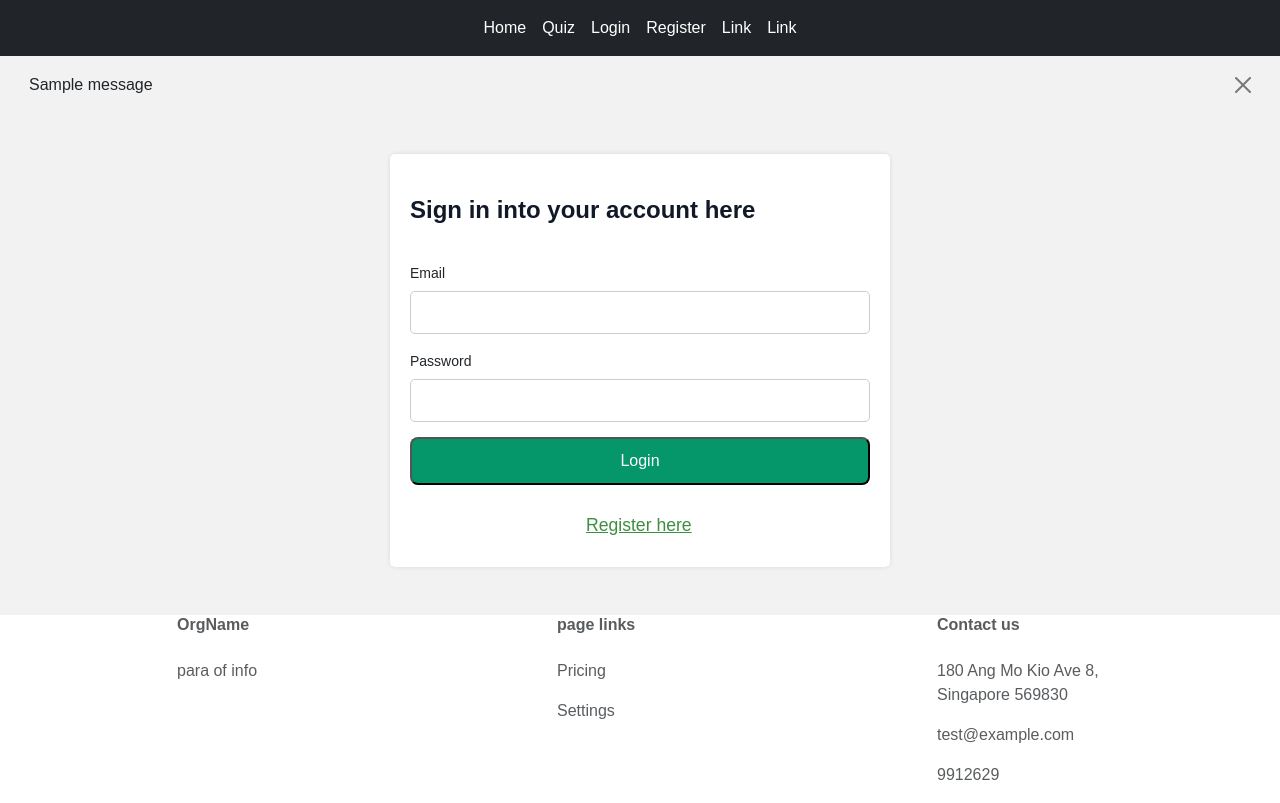
After one commit to ronjohn5on/hackathon2023, a Flask app: page /login in a window 1280 px wide. The commit adds this page. Run offline with Flask 3, Linux system fonts and the light colour scheme; tables that the repository leaves empty hold one stand-in row (values such as "Sample post"); one stand-in notice (Sample message) is shown; some libraries are stand-ins or nearby versions.

Commit message:
login+logout+signup

```diff
--- a/__init__.py
+++ b/__init__.py
@@ -1,13 +1,134 @@
-from flask import Flask, render_template, request, redirect, url_for
+from flask import Flask, render_template, request, redirect, url_for, session, flash
+from flask_login import current_user, LoginManager, UserMixin, login_user, logout_user, login_required
 from app import *
+from models.users.login import LoginForm
+from models.users.register import RegistrationForm, ProfileForm
 from models.users.users import Users
 from sqlalchemy import func, desc
+import random
+import string
 
+from flask_session import Session
+import bcrypt
+
+
+
+login_manager = LoginManager(app)
+login_manager.init_app(app)
+login_manager.login_view = 'login'
+
+app.config['SECRET_KEY'] = '!QAZ@WSX#EDC$RFV%TGB'
+app.config['SESSION_TYPE'] = 'filesystem'
+app.config['SESSION_PERMANENT'] = True
+app.config['PERMANENT_SESSION_LIFETIME'] = timedelta(minutes=20)  # Set session timeout to 30 minutes
+Session(app)
+
+DEFAULT_PROFILE_PICTURE = "Placeholder.png"
+
+@login_manager.user_loader
+def load_user(user_id):
+    return Users.query.get(int(user_id))
+
+# Function to generate a random token
+def generate_token():
+    return ''.join(random.choices(string.ascii_letters + string.digits, k=32))
 
 @app.route('/')
 @app.route('/home')
 def home():
     return render_template('home.html')
+
+# Account Management
+@app.route('/register', methods=['GET', 'POST'])
+def register():
+
+    if session.get('logged_in'):
+        return redirect('/home')
+
+    form = RegistrationForm()
+
+    if form.validate_on_submit():
+        email = form.email.data
+        username = form.username.data
+        password = form.password.data
+        profile_picture = DEFAULT_PROFILE_PICTURE
+
+        token = generate_token()
+
+        # Check if user with the same email already exists
+        existing_user = Users.query.filter_by(email=email).first()
+        if existing_user:
+            flash('Email/Username already exists. Please choose a different email/username.', category='alert-danger')
+            return redirect(url_for('register'))
+
+        # Check if user with the same username already exists
+        existing_user_username = Users.query.filter_by(username=username).first()
+        if existing_user_username:
+            flash('Email/Username already exists. Please choose a different email/username.', category='alert-danger')
+            return redirect(url_for('register'))
+
+        # Hash the password
+        hashed_password = bcrypt.hashpw(password.encode('utf-8'), bcrypt.gensalt())
+
+        # Create a new user object
+        new_user = Users(email=email, username=username, password=hashed_password, profile_picture=profile_picture)
+
+        # Add the new user to the database
+        db.session.add(new_user)
+        db.session.commit()
+
+        flash('Registration successful! Please verify your email before logging in!', category='alert-success')
+        return redirect(url_for('login'))
+
+    return render_template('register.html', form=form)
+
+
+
+@app.route('/login', methods=['GET', 'POST'])
+def login():
+
+    if session.get('logged_in'):
+        return redirect('/home')
+
+    form = LoginForm()
+    if form.validate_on_submit():
+        email = form.email.data
+        password = form.password.data
+
+        # Fetch the user from the database based on the provided email
+        user = Users.query.filter_by(email=email).first()
+
+        if user:
+                if bcrypt.checkpw(password.encode('utf-8'), user.password.encode('utf-8')):
+                    # Authentication successful, perform login
+                    # You can use session or Flask-Login for user session management
+
+                    login_user(user)  # Set the user in the session
+                    session['username'] = user.username
+                    session['logged_in'] = True
+                    flash('Login successful!', category='alert-success')
+                    next_page = request.args.get('next') or url_for('home')
+
+
+                    if next_page == url_for('home'):
+                        return redirect(url_for('home'))
+                    # return redirect(next_page)
+                else:
+                    flash('Invalid credentials.', category='alert-danger')
+                    return redirect(url_for('login'))
+        else:
+            flash('Invalid credentials.', category='alert-danger')
+            return redirect(url_for('login'))
+
+    return render_template('login.html', form=form)
+
+@app.route('/logout')
+def logout():
+    session.clear()
+    session['logged_in'] = False
+    logout_user()
+    flash('You have been logged out.', category='alert-success')
+    return redirect(url_for('home'))
 
 @app.route('/quiz')
 def quiz():
--- /dev/null
+++ b/models/users/login.py
@@ -0,0 +1,9 @@
+from flask import Flask, render_template, redirect, url_for, flash
+from flask_wtf import FlaskForm, RecaptchaField
+from wtforms import StringField, PasswordField, SubmitField
+from wtforms.validators import DataRequired, Email, EqualTo, ValidationError, Email
+
+class LoginForm(FlaskForm):
+    email = StringField('Email', validators=[DataRequired(), Email(message="Enter a valid email address. (e.g. John@gmail.com)")])
+    password = PasswordField('Password', validators=[DataRequired()])
+    submit = SubmitField('Login')
--- /dev/null
+++ b/static/login.css
@@ -0,0 +1,156 @@
+/* Styles for the login page */
+body {
+    font-family: Arial, sans-serif;
+    background-color: #f2f2f2;
+}
+
+h1 {
+    text-align: center;
+    color: #333;
+    padding-top: 20px;
+}
+
+.flash-messages {
+    list-style: none;
+    padding: 0;
+    margin-bottom: 20px;
+}
+
+.flash-messages li {
+    color: #FF0000;
+    text-align: center;
+}
+
+form {
+    width: 500px;
+    margin: 0 auto;
+    background-color: #fff;
+    padding: 20px;
+    border-radius: 5px;
+    box-shadow: 0px 0px 5px rgba(0, 0, 0, 0.1);
+    margin-top: 40px;
+    margin-bottom: 30px;
+}
+
+form h1 {
+    font-size: 1.5rem;
+    line-height: 2rem;
+    text-align: left;
+    --tw-text-opacity: 1;
+    color: rgb(17 24 39 / var(--tw-text-opacity));
+    font-weight: 700;
+    font-family: 'DM Sans', sans-serif;
+    margin-bottom: 35px;
+}
+
+form label {
+    font-size: .875rem;
+    line-height: 1.25rem;
+    margin-bottom: .5rem;
+    font-weight: 400;
+    font-family: 'DM Sans', sans-serif;
+}
+
+form span a{
+    font-size: .875rem;
+    line-height: 1.25rem;
+    margin-bottom: .5rem;
+    font-weight: 400;
+    font-family: 'DM Sans', sans-serif;
+    margin-left: 280px;
+    color: #3e8e41;
+}
+
+form span a:hover{
+    transition: color 0.3s ease;
+}
+
+form input[type="text"],
+form input[type="password"] {
+    width: 100%;
+    padding: 10px;
+    border: 1px solid #ccc;
+    border-radius: 5px;
+    margin-bottom: 15px;
+    font-size: 14px;
+}
+
+form input[type="submit"] {
+    background-color: rgb(5 150 105);
+    border-radius: .5rem;
+    width: 100%;
+    font-family: 'DM Sans', sans-serif;
+    font-weight: 500;
+    text-align: center;
+    padding-top: .625rem;
+    padding-bottom: .625rem;
+    color: white;
+    transition: background-color 0.3s ease;
+}
+
+form input[type="submit"]:hover {
+    opacity: 1;
+    background-color: rgb(4 120 87);
+}
+
+form h2{
+    margin-top: 1.0rem;
+    margin-bottom: 0.5rem;
+}
+
+form h2 a{
+    position: relative;
+    font-size: 1.10rem;
+    line-height: 1.25rem;
+    margin-bottom: .5rem;
+    font-weight: 500;
+    font-family: 'DM Sans', sans-serif;
+    color: #3e8e41;
+    text-align: center;
+    margin-top: 2.0rem;
+    margin-left: 176px;
+}
+
+form h2 a:hover{
+    transition: color 0.3s ease;
+}
+
+form button {
+    background-color: #4CAF50;
+    color: #fff;
+    padding: 10px 20px;
+    border: none;
+    border-radius: 5px;
+    cursor: pointer;
+    font-size: 14px;
+    transition: background-color 0.3s ease;
+}
+
+form button:hover {
+    background-color: #45a049;
+}
+
+form button:active {
+    background-color: #3e8e41;
+}
+
+form .form-footer {
+    margin-top: 15px;
+    text-align: center;
+}
+
+form .form-footer a {
+    color: #555;
+    text-decoration: none;
+}
+
+form .form-footer a:hover {
+    text-decoration: underline;
+}
+
+.g-recaptcha {
+    transform:scale(1.0);
+    transform-origin:0 0;
+    margin-top: 10px;
+    margin-bottom: 20px;
+}
--- a/templates/includes/navbar.html
+++ b/templates/includes/navbar.html
@@ -8,12 +8,20 @@
         <li class="nav-item">
           <a class="nav-link active" href="/quiz">Quiz</a>
         </li>
+        {% if not current_user.is_authenticated %}
         <li class="nav-item">
-          <a class="nav-link active" href="#">link</a>
+          <a class="nav-link active" href="/login">Login</a>
         </li>
+        {% else %}
         <li class="nav-item">
-          <a class="nav-link active" href="#">Link</a>
+          <a class="nav-link active" href="/logout">Logout</a>
         </li>
+        {% endif %}
+        {% if not current_user.is_authenticated %}
+        <li class="nav-item">
+          <a class="nav-link active" href="/register">Register</a>
+        </li>
+        {% endif %}
         <li class="nav-item">
           <a class="nav-link active" href="#">Link</a>
         </li>
--- /dev/null
+++ b/templates/login.html
@@ -0,0 +1,36 @@
+{% extends "base.html" %}
+{% block title %}SaveThePlanet - Login{% endblock %}
+{% block content %}
+
+{% block style %}
+<link rel="stylesheet" href="{{ url_for('static', filename='login.css') }}"/>
+{% endblock %}
+
+{% with messages = get_flashed_messages(with_categories=true) %}
+  {% if messages %}
+    {% for category, message in messages %}
+      <div class="alert {{category}} alert-dismissible fade show" role="alert">
+        <span>{{ message }}</span>
+        <button type="button" class="btn-close" data-bs-dismiss="alert" aria-label="Close"></button>
+      </div>
+    {% endfor %}
+  {% endif %}
+{% endwith %}
+
+    <form method="POST" action="{{ url_for('login') }}" id="loginForm">
+        <h1>Sign in into your account here</h1>
+        {{ form.csrf_token }}
+        {{ form.email.label }} {{ form.email(id='email') }}<br>
+        {% for err in form.email.errors %}
+        <p style="color: red; font-size: 15px;;">{{err}}</p>
+        {% endfor %}
+        {{ form.password.label }}{{ form.password(id='password') }}<br>
+        {{ form.submit }}
+        <h2><a href="{{ url_for('register') }}">Register here</a></h2>
+    </form>
+
+    <script src="https://code.jquery.com/jquery-3.3.1.slim.min.js"></script>
+    <script src="https://cdnjs.cloudflare.com/ajax/libs/popper.js/1.14.7/umd/popper.min.js"></script>
+    <script src="https://stackpath.bootstrapcdn.com/bootstrap/4.3.1/js/bootstrap.min.js"></script>
+
+{% endblock %}
```
Also changed, not shown: models/users/register.py (added, +15 -0 lines), models/users/users.py (+0 -13 lines), templates/register.html (added, +44 -0 lines).
